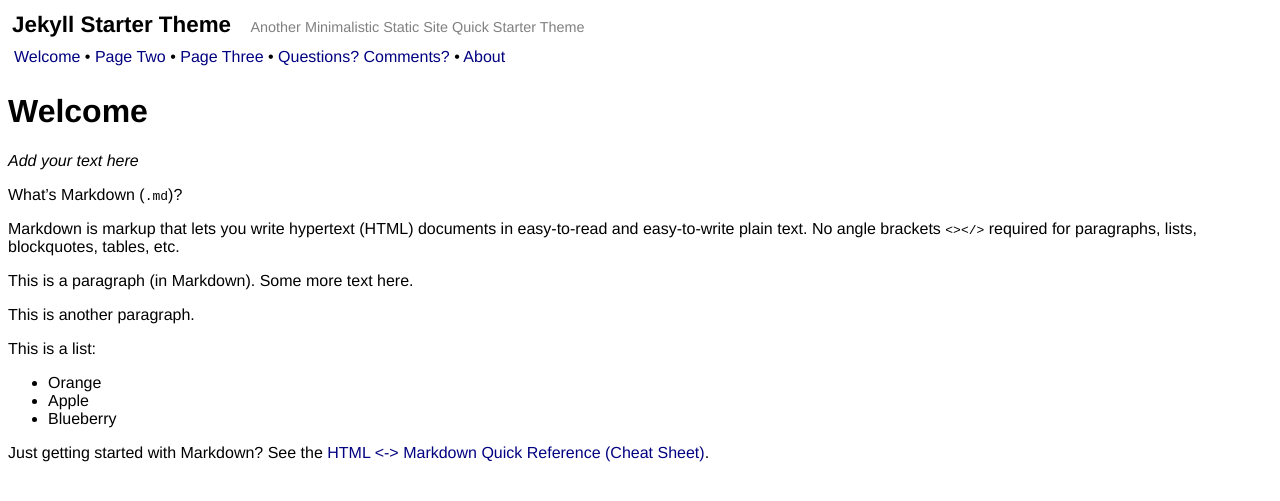
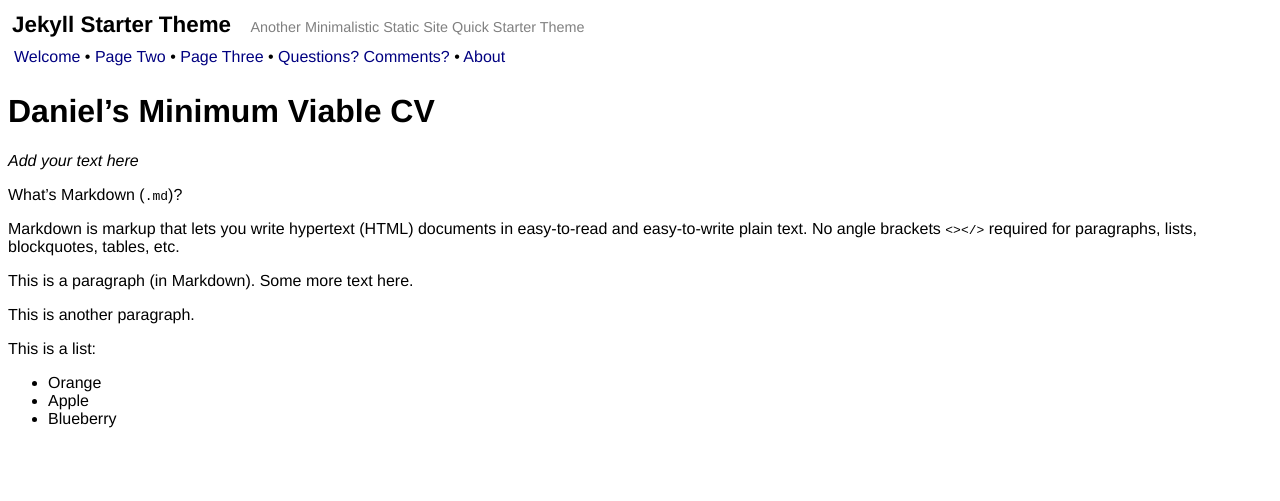
Before and after one commit to twinmystery/cv, a Jekyll site: the page built from index.md, in a window 1280 px wide. Shown: the top 501 px of the page. Built offline with Jekyll 4.4.1, drawn with Linux system fonts in a browser that asks for light colours.

Commit message:
update index.md

```diff
--- a/index.md
+++ b/index.md
@@ -1,6 +1,6 @@
 ---
 layout: default
-title:  Welcome
+title:  Daniel's Minimum Viable CV
 ---
 
 # {{ page.title }}
@@ -27,11 +27,3 @@ This is a list:
 - Orange
 - Apple
 - Blueberry
-
-
-
-Just getting started with Markdown?
-See the [HTML <-> Markdown Quick Reference (Cheat Sheet)][quickref].
-
-
-[quickref]: https://github.com/mundimark/quickrefs/blob/master/HTML.md
```
